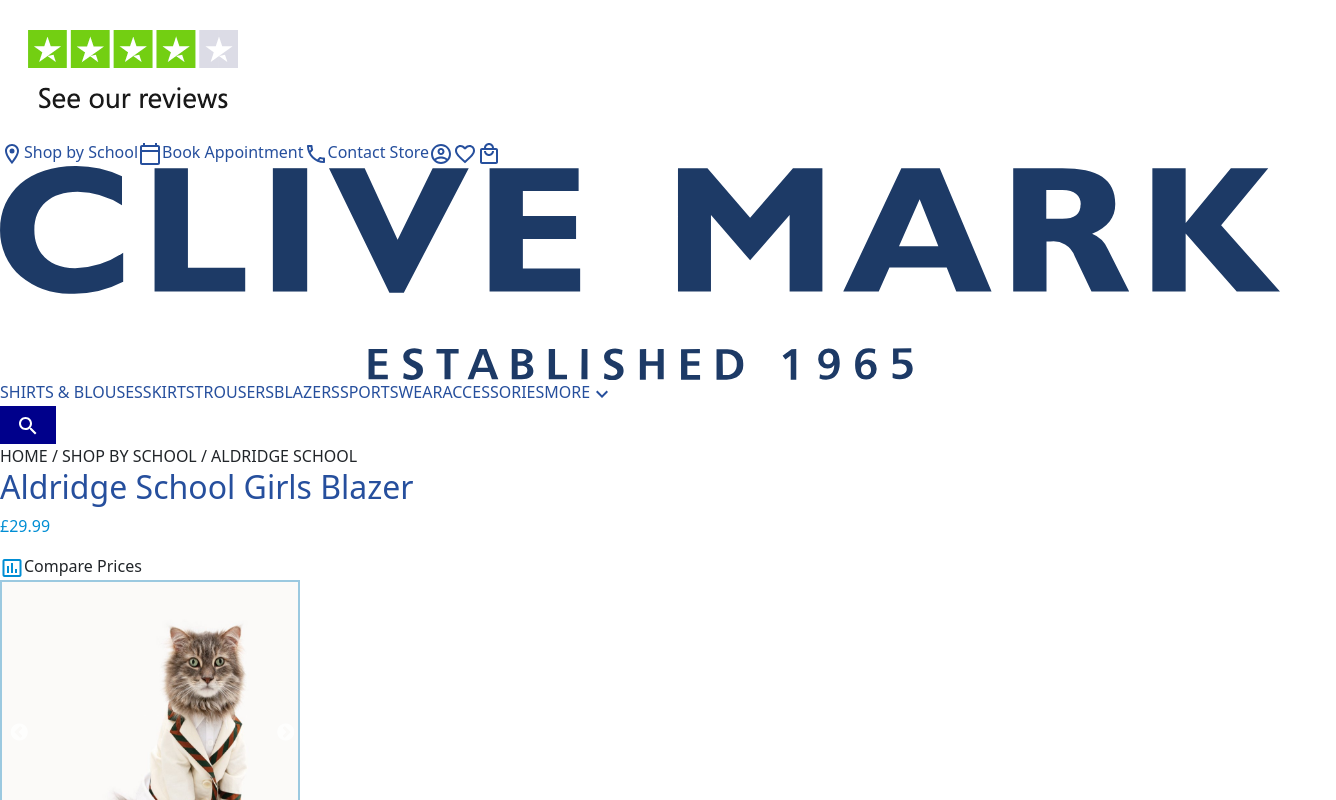
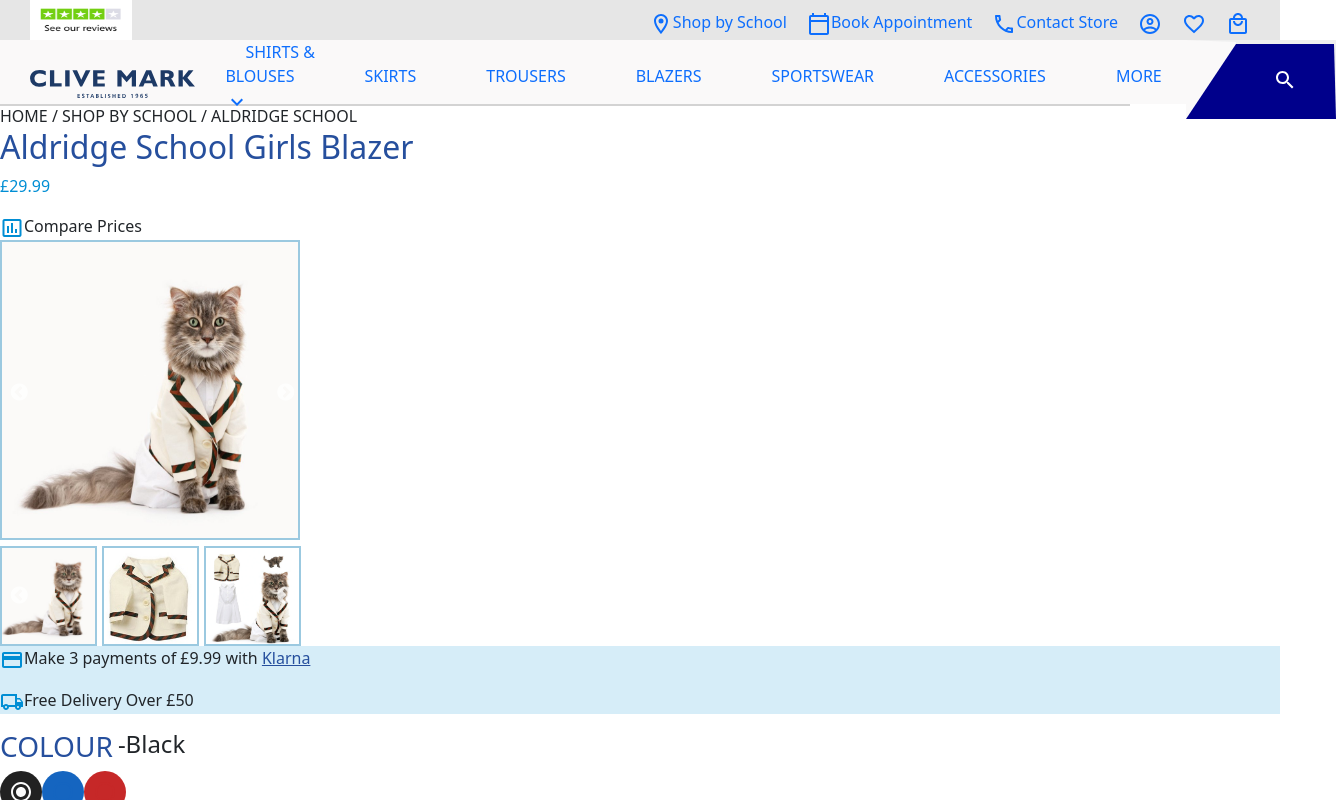
Before and after one commit to Thabai/Ecommerce-react-test, a React (Create React App) app: page / in a window 1280 px wide. Shown: the top 800 px of the page, 1336 px wide, since content can reach past the window. Built offline with nearby package versions, Linux system fonts and the light colour scheme.

Commit message:
css complete header, nav

```diff
--- a/src/App.css
+++ b/src/App.css
@@ -4,14 +4,38 @@
   border: transparent;
 }
 
-.font{
+.font {
  color: #264f9d;
 }
 
+/*Header*/
+.header {
+  width: 100%;
+  height: 5vh;
+  display: flex;
+  justify-content: space-between;
+  background-color: rgb(230, 230, 230);
+
+}
+
+.trust {
+  width: 8%;
+  height: 5vh;
+  margin: 0 30px;
+}
+
+
+
+/*TitleNav */
+
+
+/*Cart*/
 .CartItem-count {
   padding: 20px;
 }
 
+
+/* Gallery */
 .galleryCont{
   width: 305px;
 }
--- a/src/App.js
+++ b/src/App.js
@@ -1,4 +1,4 @@
-import React, {useEffect, useState} from 'react';
+import React from 'react';
 import Header from './Components/Header';
 import Nav from './Components/Nav';
 import Titlenav from './Components/TitleNav';
--- a/src/Components/Header.js
+++ b/src/Components/Header.js
@@ -6,39 +6,48 @@
 import AccountCircleOutlinedIcon from '@material-ui/icons/AccountCircleOutlined';
 import FavoriteBorderOutlinedIcon from '@material-ui/icons/FavoriteBorderOutlined';
 import LocalMallOutlinedIcon from '@material-ui/icons/LocalMallOutlined';
-import '../App.css'
+import '../App.css';
+import styled from "styled-components";
 
 
 const Header = () => {
 
     return (
-      <div>
-        <img src={Trustpilot} alt="Trustpilot" />
-        <div className="font">
-          <a>
+      <div className="header">
+        <img className="trust" src={Trustpilot} alt="Trustpilot" />
+        <Container className="font">
+          <Tabs>
             <LocationOnOutlinedIcon />
             Shop by School
-          </a>
-          <a>
+          </Tabs>
+          <Tabs>
             <CalendarTodayOutlinedIcon />
             Book Appointment
-          </a>
-          <a>
+          </Tabs>
+          <Tabs>
             <CallOutlinedIcon />
             Contact Store
-          </a>
-          <a>
+          </Tabs>
+          <Tabs>
             <AccountCircleOutlinedIcon />
-          </a>
-          <a>
+          </Tabs>
+          <Tabs>
             <FavoriteBorderOutlinedIcon />
-          </a>
-          <a>
+          </Tabs>
+          <Tabs>
             <LocalMallOutlinedIcon />
-          </a>
-        </div>
+          </Tabs>
+        </Container>
       </div>
     );
 };
 
 export default Header;
+
+const Tabs = styled.a`
+  text-decoration: none;
+  padding-right: 20px;
+`;
+const Container = styled.div`
+  margin: 10px;
+`;
--- a/src/Components/Nav.js
+++ b/src/Components/Nav.js
@@ -3,31 +3,35 @@
 import styled from 'styled-components';
 import ExpandMoreOutlinedIcon from '@material-ui/icons/ExpandMoreOutlined';
 import SearchOutlinedIcon from '@material-ui/icons/SearchOutlined';
-
+import "../App.css";
 
 const Nav = () => {
 
     return (
-      <div className="font">
+      <Navi>
+        <Container className="font">
+          <LogoMain>
             <img src={Logo} alt="Clive Mark" />
+          </LogoMain>
           <Links>
-          <a>Shirts & Blouses</a>
-          <a>Skirts</a>
-          <a>Trousers</a>
-          <a>Blazers</a>
-          <a>Sportswear</a>
-          <a>Accessories</a>
-          <a>
+            <Tabs>Shirts & Blouses</Tabs>
+            <Tabs>Skirts</Tabs>
+            <Tabs>Trousers</Tabs>
+            <Tabs>Blazers</Tabs>
+            <Tabs>Sportswear</Tabs>
+            <Tabs>Accessories</Tabs>
+            <Tabs>
               More
               <ExpandMoreOutlinedIcon />
-          </a>
+            </Tabs>
           </Links>
+        </Container>
         <ButtonH>
           <Button>
             <SearchOutlinedIcon />
           </Button>
         </ButtonH>
-      </div>
+      </Navi>
     );
 };
 
@@ -35,14 +39,46 @@
 
 const Links = styled.div`
 text-transform: uppercase;
+margin: auto 0;
 `
 const Button = styled.button`
 background-color: transparent;
 border-color: transparent;
 color: white;
+width: 100px;
+margin: 20px;
 `
 
 const ButtonH = styled.button`
-background-color: darkblue;
   border-color: transparent;
-`
+  display: flex;
+  border-bottom: 75px solid darkblue;
+  border-left: 50px solid rgb(250, 249, 249);
+  height: 0;
+  width: 150px;
+`;
+
+const Navi = styled.div`
+  height: 8vh;
+  display: flex;
+  justify-content: space-between;
+  background-color: rgb(250, 249, 249);
+  box-shadow: -150px 2px lightgrey;
+`;
+
+const Container = styled.div`
+  display: flex;
+  justify-content: space-evenly;
+`;
+
+const LogoMain = styled.div`
+  height: 20px;
+  width: 250px;
+  padding: 30px;
+`;
+
+const Tabs = styled.a`
+  text-decoration: none;
+  padding-right: 50px;
+  padding-left: 20px;
+`;
```
Lines whose indentation alone changed are shown as unchanged.
